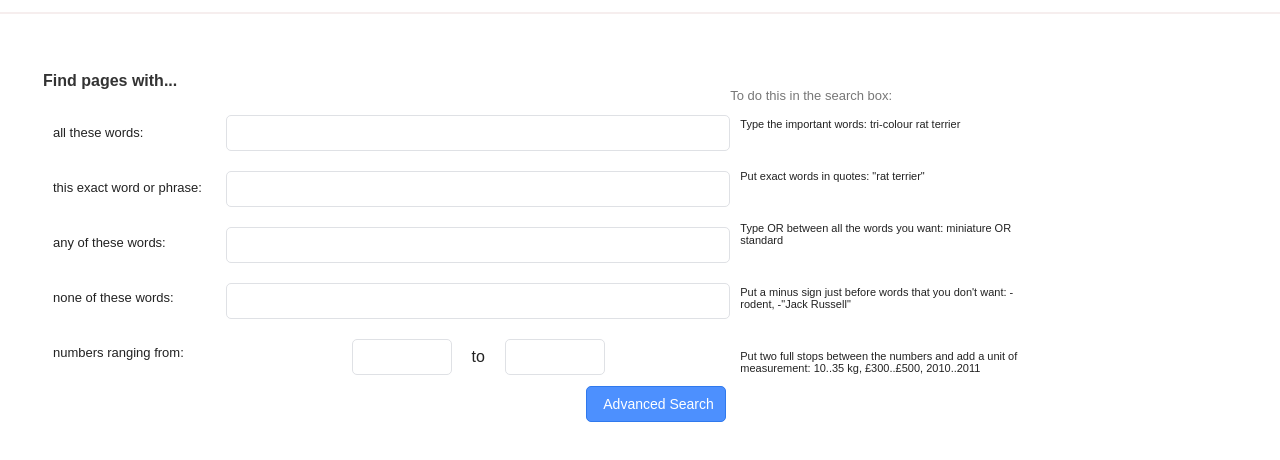
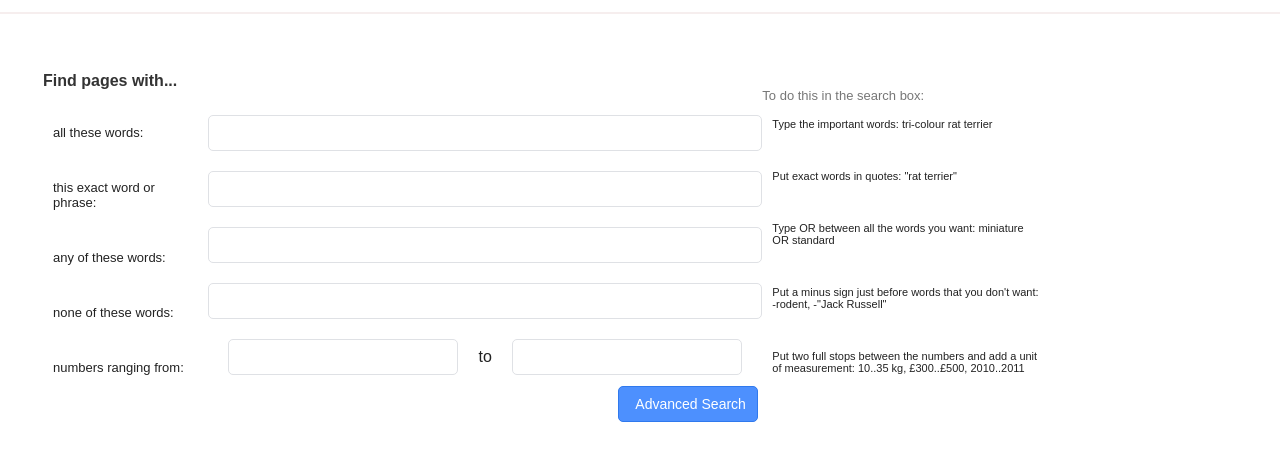
Before and after one commit to PedroCristo/cs50sw-project-0, a plain HTML site: page pages/advanced_search.html in a window 1280 px wide. Shown: the part 120-580 px from the top of the page. Drawn offline with Linux system fonts and the light colour scheme.

Commit message:
Set width at 300px for numbers-inputs class

```diff
--- a/assets/css/main.css
+++ b/assets/css/main.css
@@ -238,7 +238,7 @@ a {
 
 .numbers-inputs .advance-input {
     margin: 0 20px;
-    width: 100px;
+    width: 300px;
 }
 
 .advance-input:focus {
--- a/pages/advanced_search.html
+++ b/pages/advanced_search.html
@@ -43,7 +43,7 @@
                     <input class="advance-input" type="text" name="as_epq">
                     <input class="advance-input" type="text" name="as_oq">
                     <input class="advance-input" type="text" name="as_eq">
-                    <div class="numbers-inputs display-flex">
+                    <div class="numbers-inputs display-fle">
                         <input class="advance-input" type="text" name="as_nlo">
                         <span>to</span>
                         <input class="advance-input" type="text" name="as_nhi">
```
